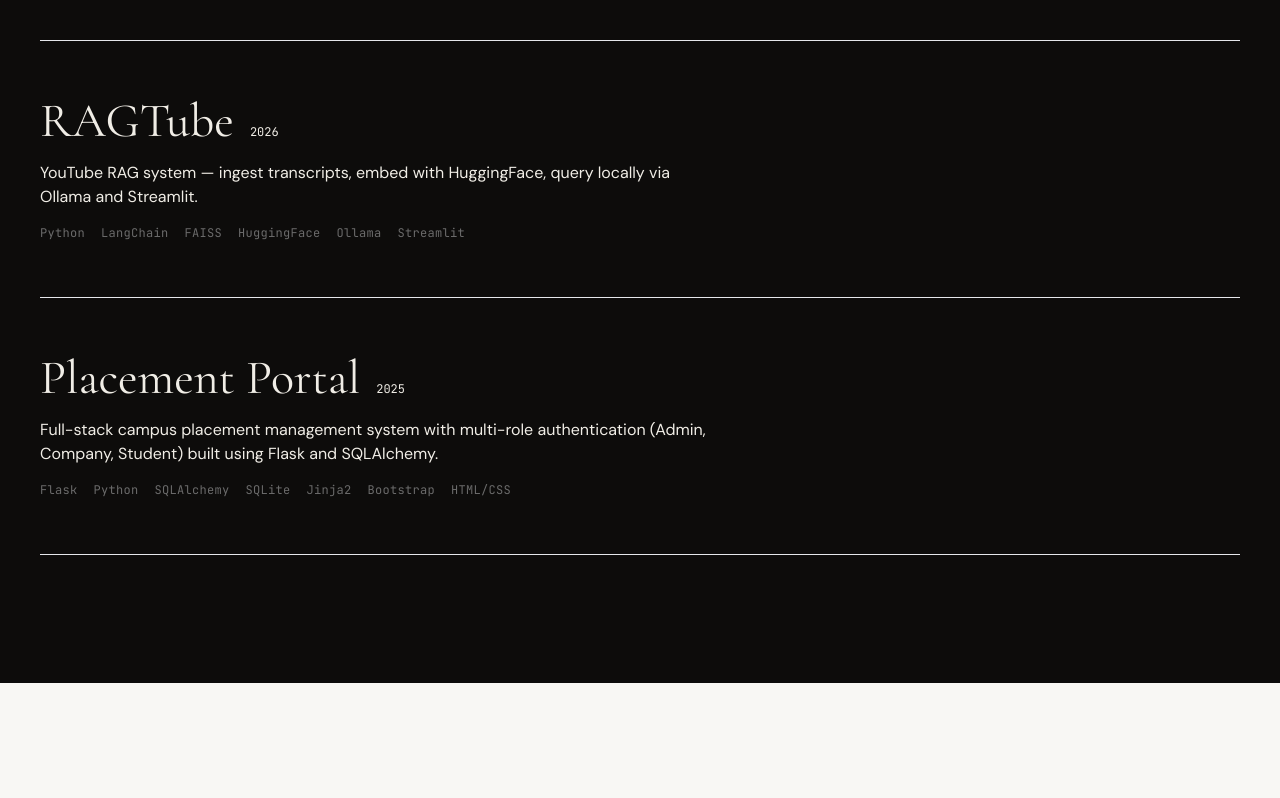
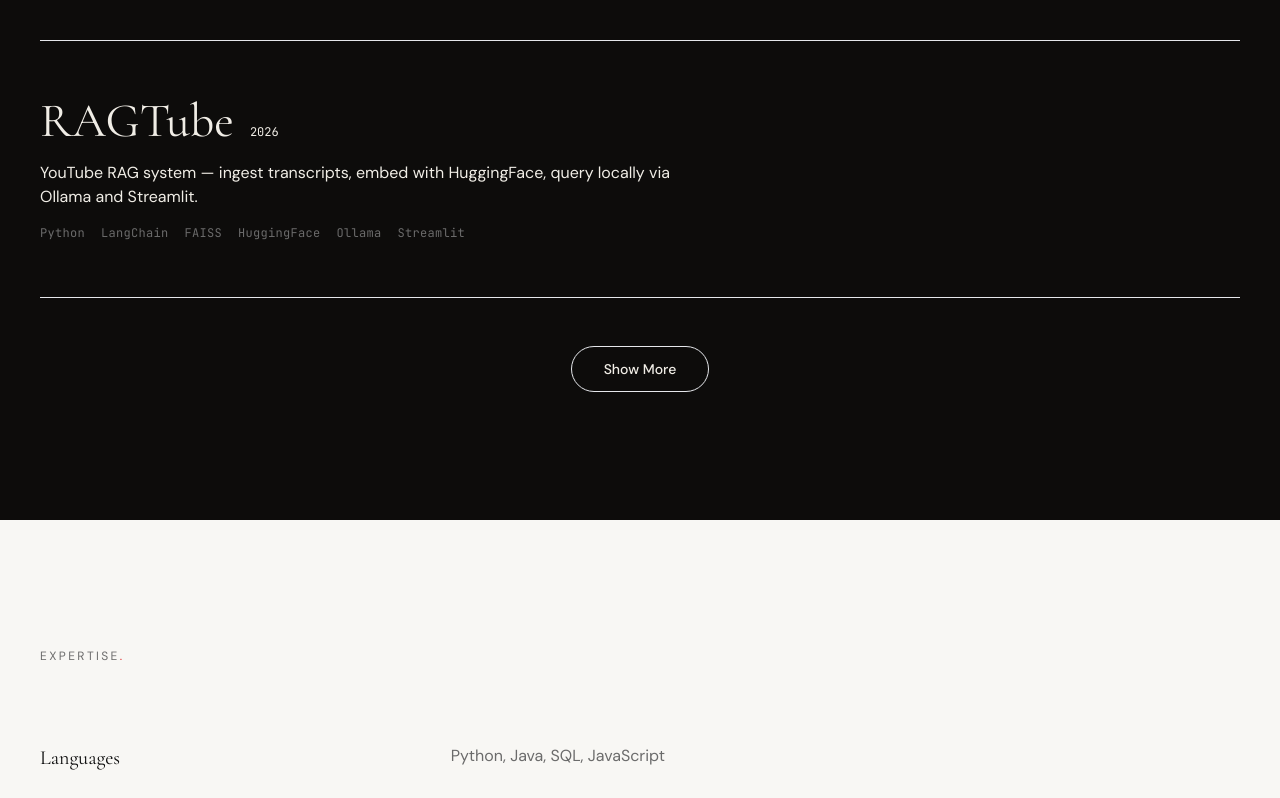
Before and after one commit to divijaiwanth/Personal-Portfolio, a React (Vite) app: page / in a window 1280 px wide. Shown: the part 2838-3636 px from the top of the page. Built offline with nearby package versions, Linux system fonts and the light colour scheme.

Commit message:
add projects and new features

```diff
--- a/src/components/home/Projects.tsx
+++ b/src/components/home/Projects.tsx
@@ -1,11 +1,14 @@
-import { motion } from 'framer-motion'
+import { useState } from 'react'
+import { motion, AnimatePresence } from 'framer-motion'
 import { projects } from '../../data/projects'
 import { fadeUp, staggerContainer } from '../../lib/motion'
 import { ProjectCard } from '../work/ProjectCard'
 import { SectionLabel } from '../ui/SectionLabel'
 
 export function Projects() {
+  const [showAll, setShowAll] = useState(false)
   const featured = projects.filter((p) => p.featured)
+  const displayedProjects = showAll ? featured : featured.slice(0, 4)
 
   return (
     <section id="work" data-nav-theme="dark" className="bg-dark-bg px-6 py-24 text-dark-text md:px-10 md:py-32">
@@ -26,10 +29,28 @@ export function Projects() {
           whileInView="visible"
           viewport={{ once: true, margin: '-80px' }}
         >
-          {featured.map((project) => (
-            <ProjectCard key={project.slug} project={project} />
-          ))}
+          <AnimatePresence>
+            {displayedProjects.map((project) => (
+              <ProjectCard key={project.slug} project={project} />
+            ))}
+          </AnimatePresence>
         </motion.div>
+
+        {featured.length > 4 && (
+          <motion.div
+            className="mt-12 flex justify-center"
+            initial={{ opacity: 0 }}
+            whileInView={{ opacity: 1 }}
+            viewport={{ once: true }}
+          >
+            <button
+              onClick={() => setShowAll(!showAll)}
+              className="group relative inline-flex items-center gap-2 overflow-hidden rounded-full border border-dark-text/20 bg-transparent px-8 py-3 text-sm font-medium text-dark-text transition-all hover:bg-dark-text hover:text-dark-bg"
+            >
+              <span>{showAll ? 'Show Less' : 'Show More'}</span>
+            </button>
+          </motion.div>
+        )}
       </div>
     </section>
   )
--- a/src/components/work/ProjectDetail.tsx
+++ b/src/components/work/ProjectDetail.tsx
@@ -1,8 +1,8 @@
 import { motion } from 'framer-motion'
-import { ArrowLeft, ExternalLink } from 'lucide-react'
+import { ArrowLeft, ExternalLink, Folder, FileCode2 } from 'lucide-react'
 import { GitHubIcon } from '../ui/SocialIcons'
 import { Link, useNavigate } from 'react-router-dom'
-import { getAdjacentProjects, type Project } from '../../data/projects'
+import { getAdjacentProjects, projects, type Project } from '../../data/projects'
 import { fadeUp } from '../../lib/motion'
 import { Tag } from '../ui/Tag'
 
@@ -20,7 +20,7 @@ export function ProjectDetail({ project }: ProjectDetailProps) {
   }
 
   return (
-    <article className="bg-bg">
+    <article className="bg-bg xl:pr-72 min-h-screen">
       <div data-nav-theme="light" className="bg-bg px-6 pt-28 md:px-10">
         <button
           type="button"
@@ -161,6 +161,40 @@ export function ProjectDetail({ project }: ProjectDetailProps) {
           <div />
         )}
       </nav>
+
+      {/* File Tree Sidebar */}
+      <aside className="hidden xl:block fixed right-0 top-0 bottom-0 w-72 bg-bg border-l border-border pt-24 px-6 overflow-y-auto z-40">
+        <div className="flex items-center gap-2 text-sm font-mono text-muted mb-6">
+          <Folder size={16} className="text-gold fill-gold/20" />
+          <span className="font-semibold text-ink uppercase tracking-wider">projects</span>
+        </div>
+
+        <div className="ml-2 pl-4 border-l border-border/50 space-y-1 relative">
+          {projects.map((p) => {
+            const isActive = p.slug === project.slug;
+            return (
+              <div key={p.slug} className="relative group">
+                {/* Horizontal branch line */}
+                <div className="absolute -left-4 top-1/2 w-4 h-px bg-border/50 group-hover:bg-border transition-colors" />
+                <Link
+                  to={`/work/${p.slug}`}
+                  className={`flex items-center gap-2 py-1.5 px-3 rounded-md text-sm transition-all duration-200 ${
+                    isActive
+                      ? 'bg-gold/10 text-gold font-medium shadow-sm'
+                      : 'text-muted hover:text-ink hover:bg-border/30'
+                  }`}
+                >
+                  <FileCode2
+                    size={15}
+                    className={`shrink-0 ${isActive ? 'text-gold' : 'text-muted group-hover:text-ink'}`}
+                  />
+                  <span className="truncate">{p.slug}.tsx</span>
+                </Link>
+              </div>
+            )
+          })}
+        </div>
+      </aside>
     </article>
   )
 }
--- a/src/data/projects.ts
+++ b/src/data/projects.ts
@@ -86,6 +86,38 @@ A Streamlit interface supports URL-based ingestion and natural language querying
     featured: true,
   },
   {
+    slug: 'ai-qr-generator',
+    title: 'AI QR Generator',
+    year: '2025',
+    shortDescription:
+      'Production-grade AI-styled QR code generator using Stable Diffusion + ControlNet. Generates scannable branded QR codes in under 30 seconds with memory-efficient GPU inference.',
+    longDescription: `A production-grade pipeline that transforms plain QR codes into stunning, brand-aligned visual assets using Stable Diffusion and ControlNet. Instead of generic black-and-white squares, clients get scannable QR codes that look like actual artwork — koi ponds, cityscapes, abstract patterns — generated in under 30 seconds via a single API call.
+
+Built with a focus on real engineering constraints: memory-efficient GPU inference on consumer hardware (8GB VRAM), async concurrent request handling, and persistent cloud storage via Supabase.`,
+    techStack: ['Stable Diffusion', 'ControlNet', 'FastAPI', 'React', 'Vite', 'Supabase', 'PyTorch'],
+    role: 'ML Engineer',
+    githubUrl: 'https://github.com/divijaiwanth/AI-QR-Generator',
+    coverImage: '/images/placement-portal-cover.svg',
+    images: [],
+    featured: true,
+  },
+  {
+    slug: 'sql-agent',
+    title: 'SQL Agent',
+    year: '2025',
+    shortDescription:
+      'Local-first conversational SQL agent powered by LangChain + Ollama. Zero-shot natural language to SQL with full offline inference and schema exploration.',
+    longDescription: `SQL-agent is a local-first conversational agent for SQL databases. Built with LangChain and powered by offline Ollama models, it takes natural language questions, explores the database schema on its own, constructs and validates SQL queries, and returns accurate answers — all without sending any data over the internet.
+
+It uses a ReAct loop for intelligent reasoning, schema discovery, query validation, and result synthesis. Includes systematic evaluation on the Chinook database.`,
+    techStack: ['LangChain', 'Ollama', 'Python', 'SQLite', 'LangSmith'],
+    role: 'AI Engineer',
+    githubUrl: 'https://github.com/divijaiwanth/SQL-agent',
+    coverImage: '/images/placement-portal-cover.svg',
+    images: [],
+    featured: false,
+  },
+  {
     slug: 'placement-portal',
     title: 'Placement Portal',
     year: '2025',
```
